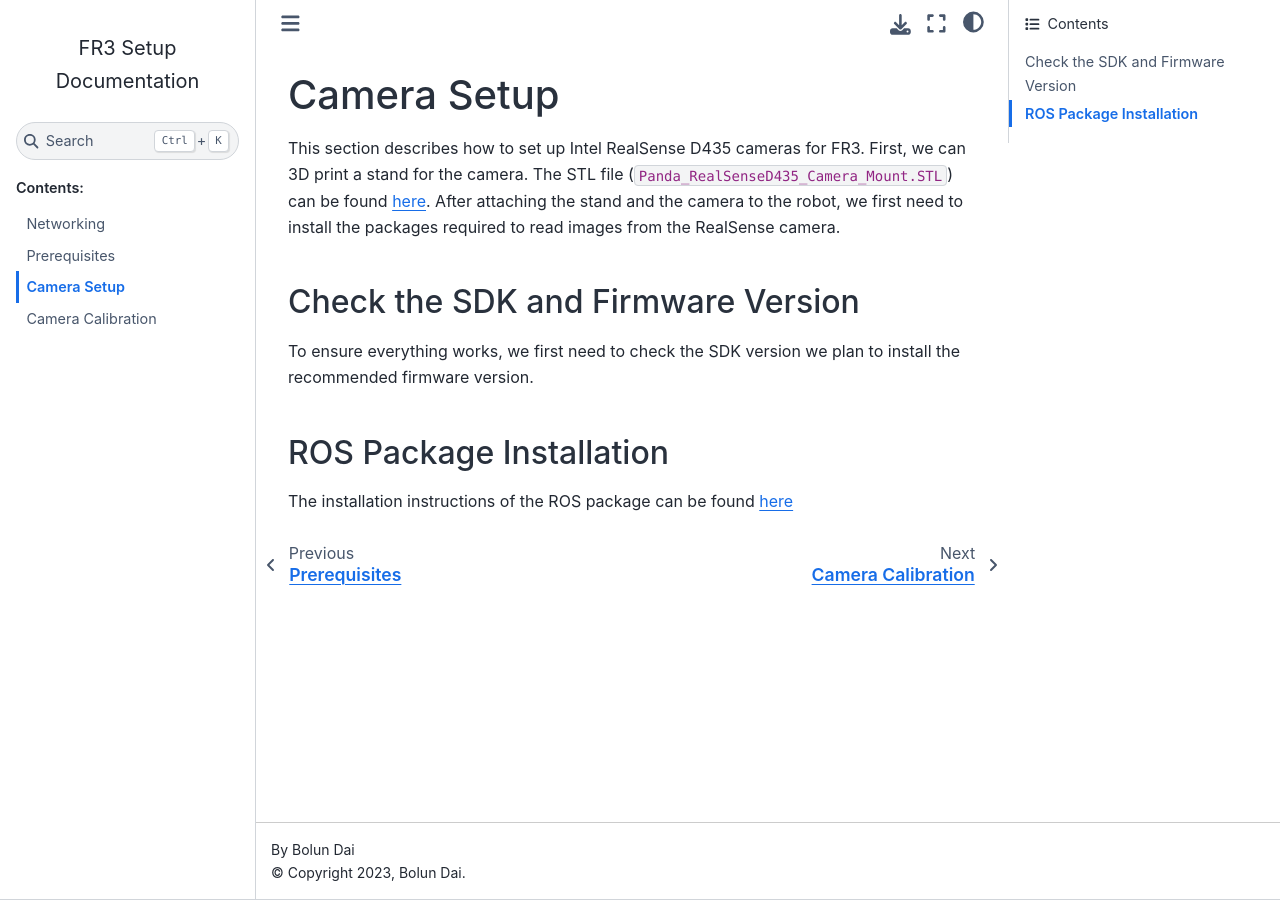
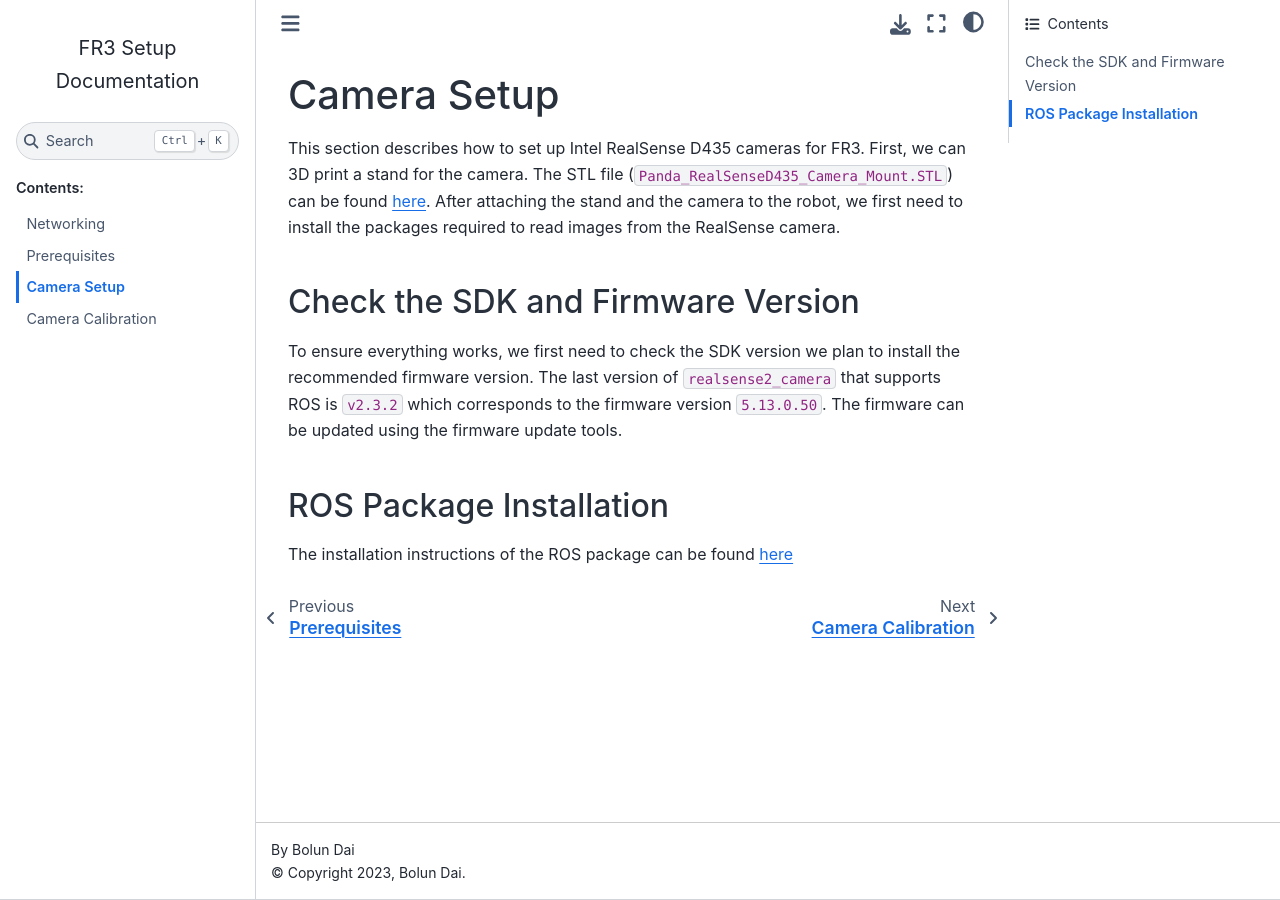
Before and after one commit to BolunDai0216/FR3Setup, a Sphinx documentation site: the page built from docs/source/camera_setup/index.md, in a window 1280 px wide. Built offline with Sphinx 7.4.7 and the Sphinx Book theme 1.1.4, drawn with Linux system fonts in a browser that asks for light colours.

Commit message:
updated sphinx website

```diff
--- a/docs/source/camera_setup/index.md
+++ b/docs/source/camera_setup/index.md
@@ -4,7 +4,7 @@ This section describes how to set up Intel RealSense D435 cameras for FR3. First
 
 ## Check the SDK and Firmware Version
 
-To ensure everything works, we first need to check the SDK version we plan to install the recommended firmware version.
+To ensure everything works, we first need to check the SDK version we plan to install the recommended firmware version. The last version of `realsense2_camera` that supports ROS is `v2.3.2` which corresponds to the firmware version `5.13.0.50`. The firmware can be updated using the firmware update tools.
 
 ## ROS Package Installation
 
```
